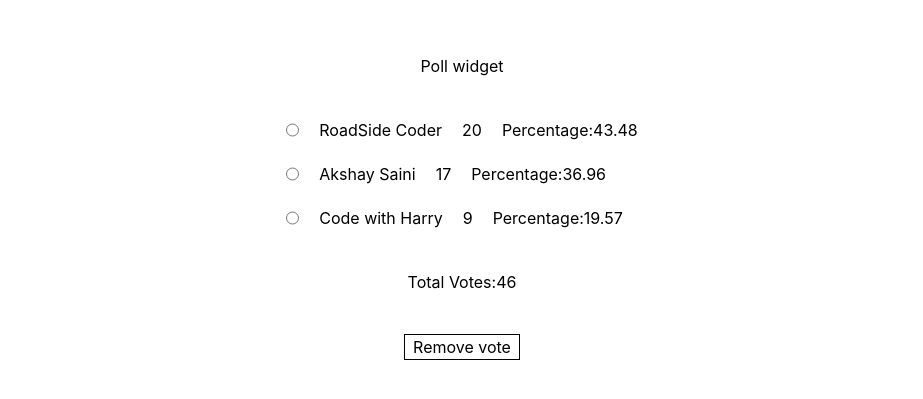
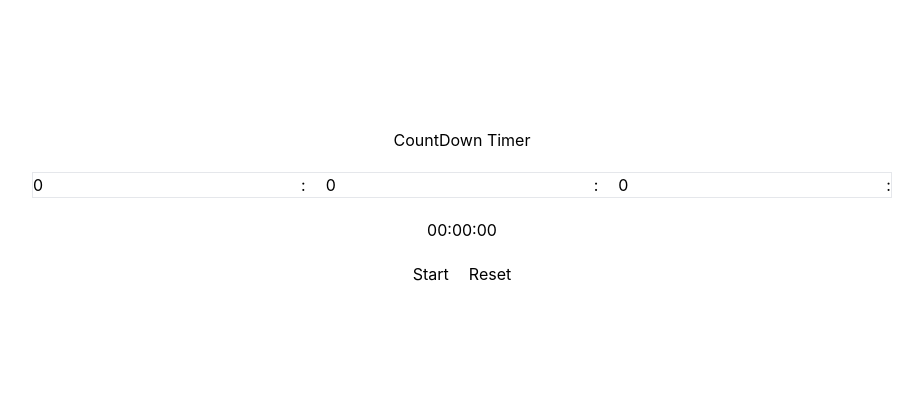
Before and after one commit to Kushagra-234/Machine-Coding-prep, a React (Vite) app: page / in a window 1280 px wide. Shown: the part 193-592 px from the top of the page, without its empty margins (178-1101 px from the left). Built offline with nearby package versions, Linux system fonts and the light colour scheme.

Commit message:
adds code for modified countdown watch

```diff
--- a/src/App.jsx
+++ b/src/App.jsx
@@ -1,12 +1,14 @@
 import React from "react";
 import AutoComplete from "./components/AutoComplete";
 import Pollwidget from "./components/Pollwidget";
+import CountDownTimer from "./components/CountDownTimer";
 
 const App = () => {
   return (
     <div className="w-full h-screen">
       {/* <AutoComplete /> */}
-      <Pollwidget />
+      {/* <Pollwidget /> */}
+      <CountDownTimer />
     </div>
   );
 };
--- /dev/null
+++ b/src/components/CountDownTimer.jsx
@@ -0,0 +1,80 @@
+import React, { useEffect, useState } from "react";
+
+const CountDownTimer = () => {
+  const [stopTime, setStopTime] = useState();
+  const [isRunning, setIsRunning] = useState(false);
+  const [time, setTime] = useState({
+    hours: 0,
+    minutes: 0,
+    seconds: 0,
+  });
+
+  useEffect(() => {
+    const timeinSeconds =
+      time.hours * 3600 + time.minutes * 60 + Number(time.seconds);
+    // console.log(timeinSeconds);
+    setStopTime(timeinSeconds);
+  }, [time]);
+
+  useEffect(() => {
+    console.log(stopTime);
+  }, [stopTime]);
+
+  useEffect(() => {
+    let timerId;
+    if (!isRunning || stopTime === 0) return;
+
+    timerId = setTimeout(() => {
+      setStopTime((prev) => prev - 1);
+    }, 1000);
+
+    return () => clearTimeout(timerId);
+  }, [isRunning, stopTime]);
+
+  //   1 hour = 60 minutes
+
+  const hours = String(Math.floor(stopTime / 3600)).padStart(2, "0");
+  const minutesLeft = String(Math.floor((stopTime % 3600) / 60)).padStart(
+    2,
+    "0"
+  );
+
+  const secondsLeft = String(Math.ceil(stopTime % 60)).padStart(2, "0");
+
+  return (
+    <div className="flex flex-col gap-5 justify-center h-full items-center">
+      <h3>CountDown Timer</h3>
+      <div className="flex gap-5 border">
+        <input
+          onChange={(e) => setTime({ ...time, hours: e.target.value })}
+          value={time.hours}
+          placeholder="00"
+        />{" "}
+        :
+        <input
+          onChange={(e) => setTime({ ...time, minutes: e.target.value })}
+          value={time.minutes}
+          placeholder="00"
+        />{" "}
+        :
+        <input
+          onChange={(e) => setTime({ ...time, seconds: e.target.value })}
+          value={time.seconds}
+          placeholder="00"
+        />{" "}
+        :
+      </div>
+      <div>
+        {hours}:{minutesLeft}:{secondsLeft}
+      </div>
+      <div className="flex gap-5">
+        <button onClick={() => setIsRunning(!isRunning)}>
+          {isRunning ? "Pause" : "Start"}
+        </button>
+        <button>Reset</button>
+      </div>
+    </div>
+  );
+};
+
+export default CountDownTimer;
```
